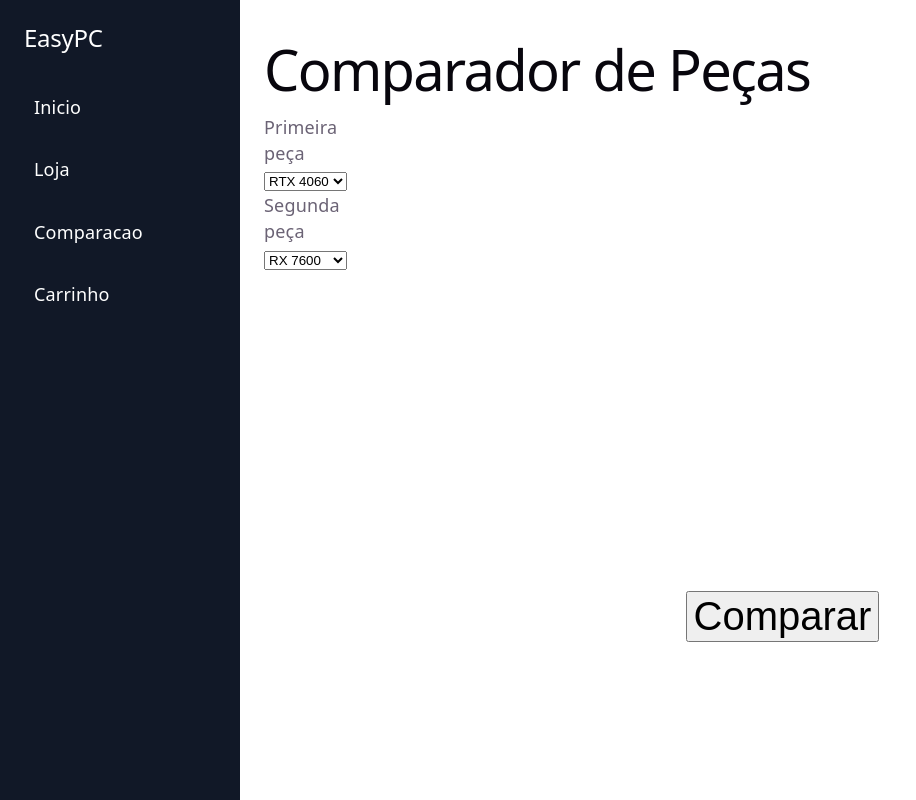
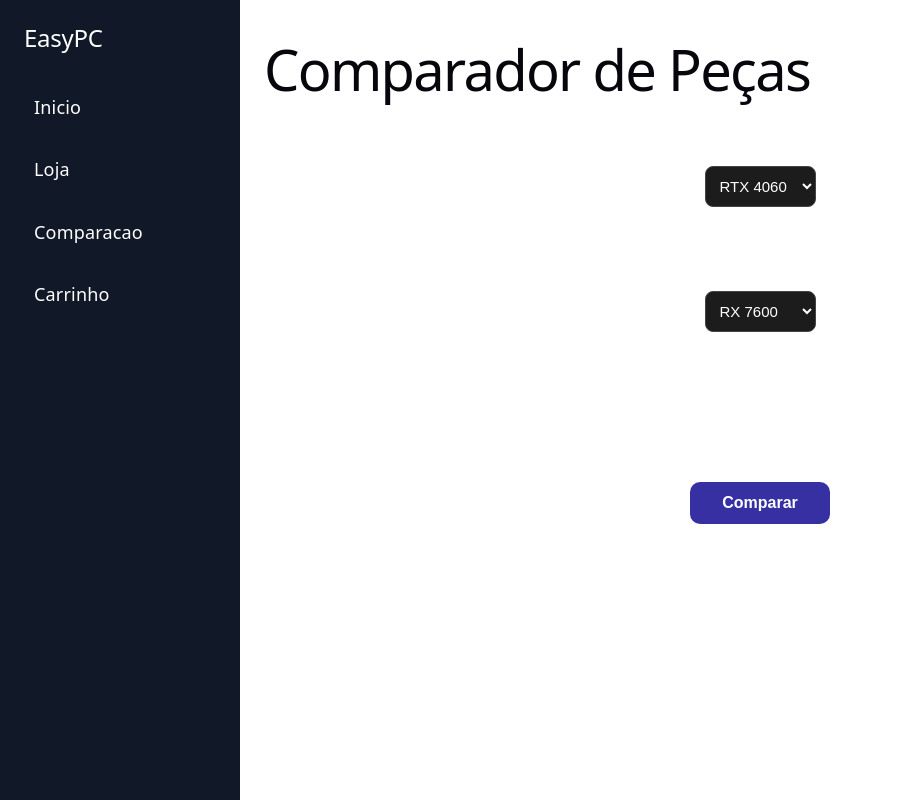
Before and after one commit to gabrielggoettems/Backend, a React (Vite) app in the folder FrontEnd/meu-app/: page /comparacao in a window 1280 px wide. Shown: the whole page, without its empty margins (0-916 px from the left). Built offline with nearby package versions, Linux system fonts and the light colour scheme.

Commit message:
comparação quase feito

```diff
--- a/FrontEnd/meu-app/src/pages/sideBarAbas/Comparacao.tsx
+++ b/FrontEnd/meu-app/src/pages/sideBarAbas/Comparacao.tsx
@@ -31,13 +31,11 @@ export default function Comparador() {
 
   return (
     <main>
+
       <h1>Comparador de Peças</h1>
 
-
-
-
       <section>
-        <div className={style.alinhar}>
+        <div className={`${style.areaSelects} ${style.campoSelect}`}>
 
            <label>Primeira peça</label>
 
@@ -49,7 +47,7 @@ export default function Comparador() {
 
         </div>
 
-        <div className={style.alinhar2}>
+        <div className={`${style.areaSelects} ${style.campoSelect}`}>
 
           <label>Segunda peça</label>
 
--- a/FrontEnd/meu-app/src/pages/sideBarAbas/Comparação.module.css
+++ b/FrontEnd/meu-app/src/pages/sideBarAbas/Comparação.module.css
@@ -1,18 +1,52 @@
-.alinhar {
-  display: inline-block;
-  inline-size: 0%;
-  gap: 10px;
+
+.areaSelects {
+  display: flex;
+  flex-direction: column;
+  align-items: center;
+  gap: 40px;
+  margin: 50px;
 }
 
-.alinhar2 {
-  display: block;
-  flex-direction: left;
-  inline-size: 0%;
-  gap: 10px;
+.campoSelect {
+  display: flex;
+  gap: 8px;
+  width: 100;
+}
+
+.campoSelect label {
+  font-weight: bold;
+  color: white;
+}
+
+.campoSelect select {
+  padding: 10px;
+  border-radius: 8px;
+  border: 1px solid #444;
+  background-color: #1c1c1c;
+  color: white;
+  font-size: 15px;
+  cursor: pointer;
 }
 
 .botão {
-    font-size: 40px;
-    margin-left: 42.5%;
-    margin-top: 320px;
+  display: block;
+  margin: 25px auto;
+  padding: 12px 32px;
+
+  background-color: #3730a3;
+  color: white;
+
+  border: none;
+  border-radius: 10px;
+
+  font-size: 16px;
+  font-weight: bold;
+  margin-top: 150px;
+  cursor: pointer;
+  transition: 0.3s;
 }
+.centralizarh1 {
+  text-align: center;
+  color: white;
+  font-size: 32px;
+}
```
